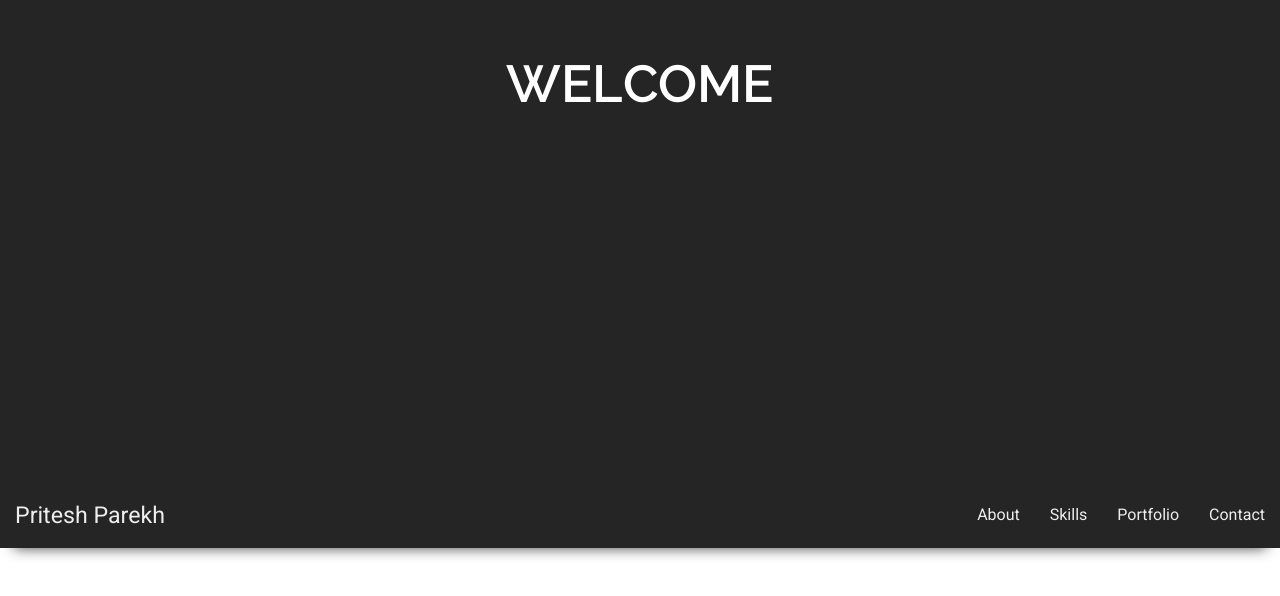
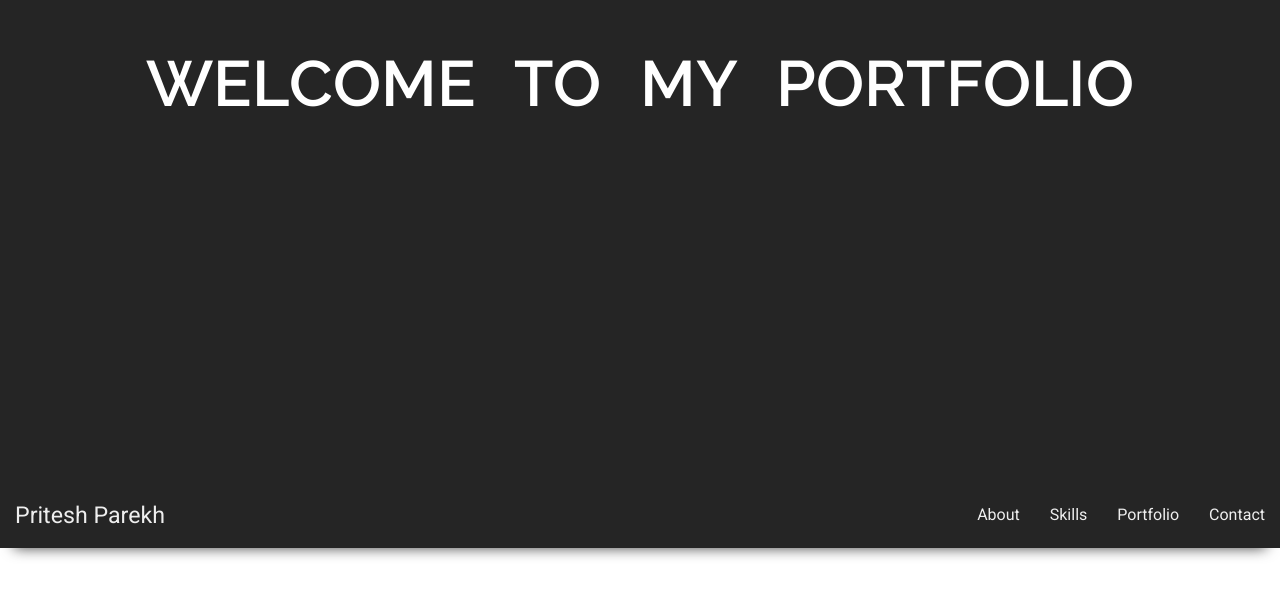
Before and after one commit to Pritesh2k/pritesh-portfolio-aws, a React (Create React App) app: page / in a window 1280 px wide. Shown: the part 316-912 px from the top of the page. Built offline with nearby package versions, Linux system fonts and the light colour scheme; no server answers.

Commit message:
Began Hero Section

```diff
--- a/src/CSS/hero.css
+++ b/src/CSS/hero.css
@@ -1,9 +1,14 @@
 @import url(https://fonts.googleapis.com/css?family=Raleway:600);
+
+.hero-container{
+  display: flex;
+  gap: 3vw;
+}
 
 .h1-text {
     color: #fff;
     font-family: 'Raleway', sans-serif;
-    font-size: 52px;
+    font-size: 5vw;
     font-weight: 600;
     text-transform: uppercase;
 }
@@ -56,3 +61,11 @@
 .h1-text span:nth-child(7) {
     animation-delay: 0.7s;
 }
+
+.h1-text span:nth-child(8) {
+  animation-delay: 0.8s;
+}
+
+.h1-text span:nth-child(9) {
+  animation-delay: 0.9s;
+}
--- a/src/JS/Hero.js
+++ b/src/JS/Hero.js
@@ -4,6 +4,7 @@ import '../CSS/hero.css';
 function Hero() {
     return (
         <>
+            <div className='hero-container'>
                 <div className='h1-text'>
                     <span>W</span>
                     <span>e</span>
@@ -13,6 +14,26 @@ function Hero() {
                     <span>m</span>
                     <span>e</span>
                 </div>
+                <div className='h1-text'>
+                    <span>T</span>
+                    <span>o</span>
+                </div>
+                <div className='h1-text'>
+                    <span>M</span>
+                    <span>y</span>
+                </div>
+                <div className='h1-text'>
+                    <span>P</span>
+                    <span>o</span>
+                    <span>r</span>
+                    <span>t</span>
+                    <span>f</span>
+                    <span>o</span>
+                    <span>l</span>
+                    <span>i</span>
+                    <span>o</span>
+                </div>
+            </div>
         </>
     );
 }
```
Lines whose indentation alone changed are shown as unchanged.
